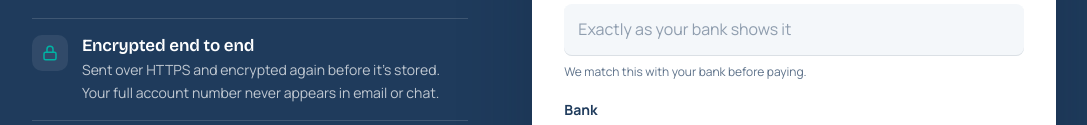
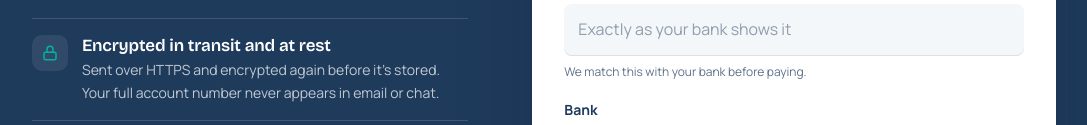
Before and after one commit to altagrowth-coder/dentalclinichub-pages, a plain HTML site: page payout-details/index.html in a window 1280 px wide. Shown: the part 513-638 px from the top of the page, without its empty margins (96-1183 px from the left). Drawn offline with nearby package versions, Linux system fonts and the light colour scheme.

Commit message:
Payout form: precise encryption wording

```diff
--- a/payout-details/index.html
+++ b/payout-details/index.html
@@ -78,7 +78,7 @@
         <h1>Where should we send your patient payments?</h1>
         <p class="lede">AltaDent collects deposits and treatment payments from your patients. Add the account you want them paid into and we'll transfer each payment, less our agreed fees, with a statement for your records.</p>
         <ul class="trust">
-          <li><div class="ic"><svg viewBox="0 0 24 24" fill="none" stroke="currentColor" stroke-width="2" aria-hidden="true"><rect x="4" y="11" width="16" height="10" rx="2"/><path d="M8 11V7a4 4 0 0 1 8 0v4"/></svg></div><div><strong>Encrypted end to end</strong><span>Sent over HTTPS and encrypted again before it's stored. Your full account number never appears in email or chat.</span></div></li>
+          <li><div class="ic"><svg viewBox="0 0 24 24" fill="none" stroke="currentColor" stroke-width="2" aria-hidden="true"><rect x="4" y="11" width="16" height="10" rx="2"/><path d="M8 11V7a4 4 0 0 1 8 0v4"/></svg></div><div><strong>Encrypted in transit and at rest</strong><span>Sent over HTTPS and encrypted again before it's stored. Your full account number never appears in email or chat.</span></div></li>
           <li><div class="ic"><svg viewBox="0 0 24 24" fill="none" stroke="currentColor" stroke-width="2" aria-hidden="true"><path d="M12 3 4 6v6c0 4.5 3.4 8.3 8 9 4.6-.7 8-4.5 8-9V6l-8-3Z"/><path d="m9 12 2 2 4-4"/></svg></div><div><strong>Used for one thing</strong><span>Paying your clinic. Only Sim sees the details, to set you up as a payee.</span></div></li>
           <li><div class="ic"><svg viewBox="0 0 24 24" fill="none" stroke="currentColor" stroke-width="2" aria-hidden="true"><path d="M3 12a9 9 0 1 0 3-6.7"/><path d="M3 4v5h5"/></svg></div><div><strong>Confirmed before the first payment</strong><span>We check the name on the account with your bank before anything is sent.</span></div></li>
         </ul>
```
